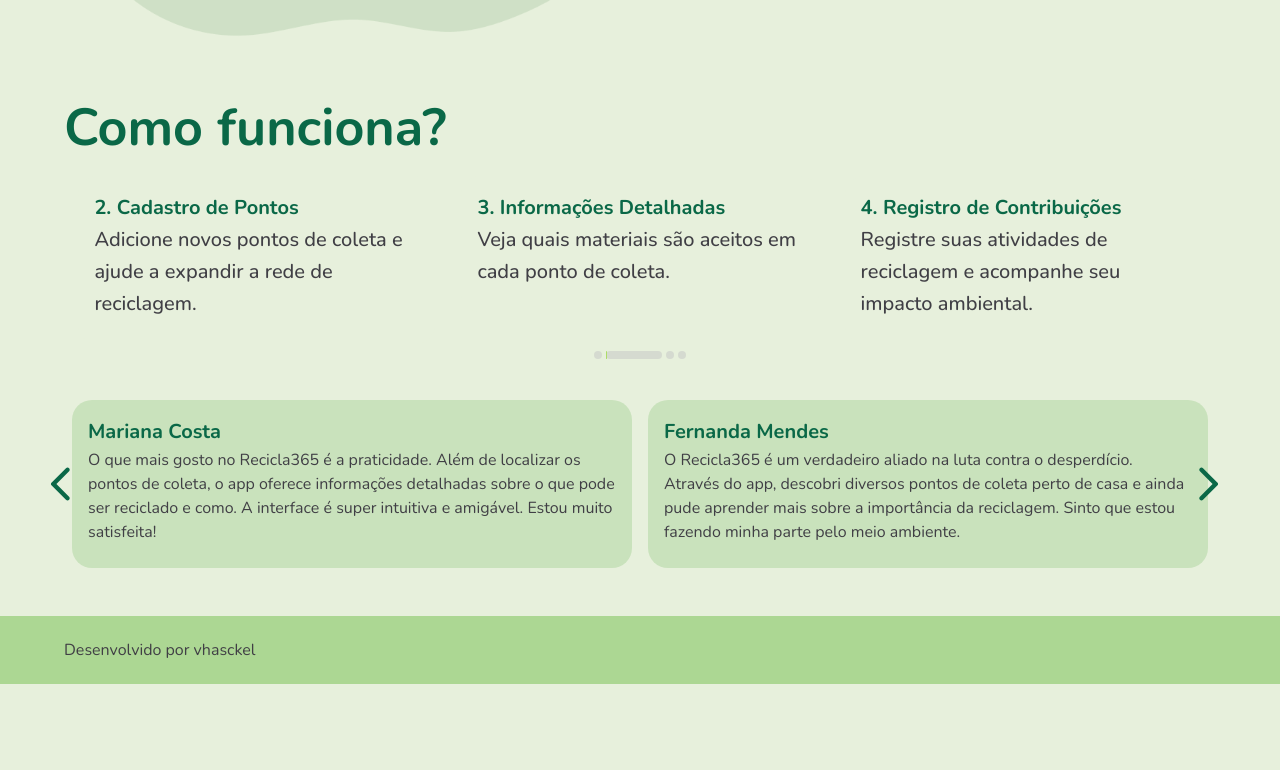
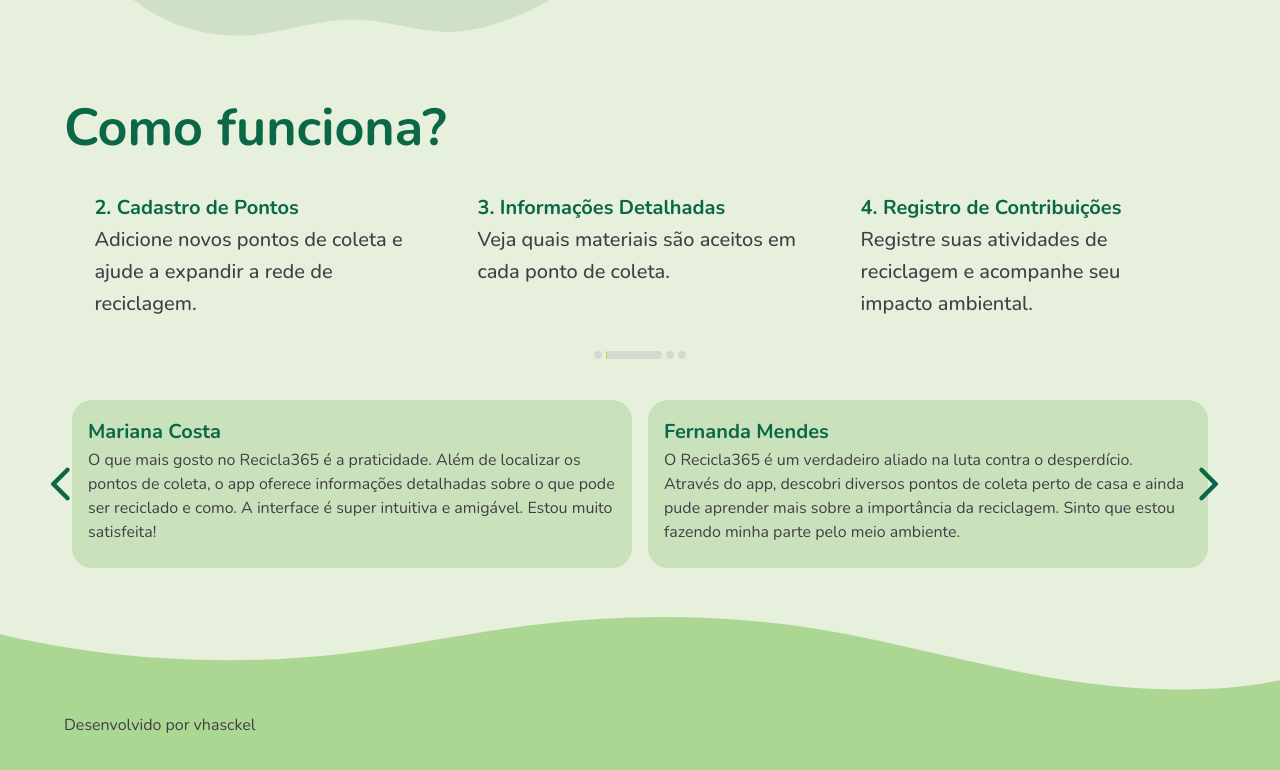
Before and after one commit to vhasckel/ecofriend, a React (Vite) app: page / in a window 1280 px wide. Shown: the part 1069-1839 px from the top of the page. Before the commit the page ends 1753 px from the top, so only its background shows below. Built offline with nearby package versions, Linux system fonts and the light colour scheme.

Commit message:
fix: corrigido formato de ondas do footer

```diff
--- /dev/null
+++ b/src/components/CustomShapeDividerFooter/CustomShapeDividerFooter.jsx
@@ -0,0 +1,46 @@
+import { Box } from "@mui/material";
+import { styled } from "@mui/system";
+
+const BoxCustomShapeDivider = styled(Box)(({ theme }) => ({
+  position: "absolute",
+  top: 0,
+  left: 0,
+  width: "100%",
+  overflow: "hidden",
+  lineHeight: 0,
+  "& svg": {
+    position: "relative",
+    display: "block",
+    width: "calc(100% + 1.3px)",
+    height: "100px",
+    [theme.breakpoints.down("sm")]: {
+      width: "calc(140% + 1.3px)",
+      height: "51px",
+    },
+    [theme.breakpoints.up("md")]: {
+      width: "calc(100% + 1.3px)",
+      height: "80px",
+    },
+  },
+  "& .shapefill": {
+    fill: theme.palette.customColors.lightGreen,
+  },
+}));
+
+const CustomShapeDividerFooter = () => (
+  <BoxCustomShapeDivider>
+    <svg
+      data-name="Layer 1"
+      xmlns="http://www.w3.org/2000/svg"
+      viewBox="0 0 1200 120"
+      preserveAspectRatio="none"
+    >
+      <path
+        d="M321.39,56.44c58-10.79,114.16-30.13,172-41.86,82.39-16.72,168.19-17.73,250.45-.39C823.78,31,906.67,72,985.66,92.83c70.05,18.48,146.53,26.09,214.34,3V0H0V27.35A600.21,600.21,0,0,0,321.39,56.44Z"
+        class="shapefill"
+      ></path>
+    </svg>
+  </BoxCustomShapeDivider>
+);
+
+export default CustomShapeDividerFooter;
--- a/src/components/Footer/Footer.jsx
+++ b/src/components/Footer/Footer.jsx
@@ -1,18 +1,33 @@
 import { Box, Container, Typography, styled } from "@mui/material";
-import Paragraph from "../Paragraph/Paragraph";
+import CustomShapeDividerFooter from "../CustomShapeDividerFooter/CustomShapeDividerFooter";
+import Title from "../Title/Title";
 import theme from "../../theme/theme";
 
 const BoxStyled = styled(Box)(({ theme }) => ({
   backgroundColor: theme.palette.customColors.mediumGreen,
   flexDirection: "column",
-  padding: 20,
+  textAlign: "center",
+  paddingBottom: "50px",
+  paddingTop: "100px",
+  position: "relative",
+  overflow: "hidden",
+
+  [theme.breakpoints.up("sm")]: {
+    textAlign: "left",
+  },
 }));
 
 const Footer = () => {
   return (
     <BoxStyled component="footer">
-      <Container maxWidth="lg">
-        <Typography variant="subtitle1" color={theme.palette.customColors.text}>
+      <Container>
+        <CustomShapeDividerFooter />
+        <Typography
+          variant="subtitle1"
+          color={theme.palette.customColors.text}
+          lineHeight={1.2}
+          mb={3}
+        >
           Desenvolvido por vhasckel
         </Typography>
       </Container>
--- a/src/components/Hero/Hero.jsx
+++ b/src/components/Hero/Hero.jsx
@@ -39,19 +39,7 @@
 
           <CustomButton text={"Começar"} />
         </Box>
-        <CustomShapeDivider>
-          <svg
-            data-name="Layer 1"
-            xmlns="http://www.w3.org/2000/svg"
-            viewBox="0 0 1200 120"
-            preserveAspectRatio="none"
-          >
-            <path
-              d="M321.39,56.44c58-10.79,114.16-30.13,172-41.86,82.39-16.72,168.19-17.73,250.45-.39C823.78,31,906.67,72,985.66,92.83c70.05,18.48,146.53,26.09,214.34,3V0H0V27.35A600.21,600.21,0,0,0,321.39,56.44Z"
-              className="shapefill"
-            ></path>
-          </svg>
-        </CustomShapeDivider>
+        <CustomShapeDivider />
       </Container>
     </BoxStyled>
   );
```
Also changed, not shown: src/assets/shape.svg (added).
